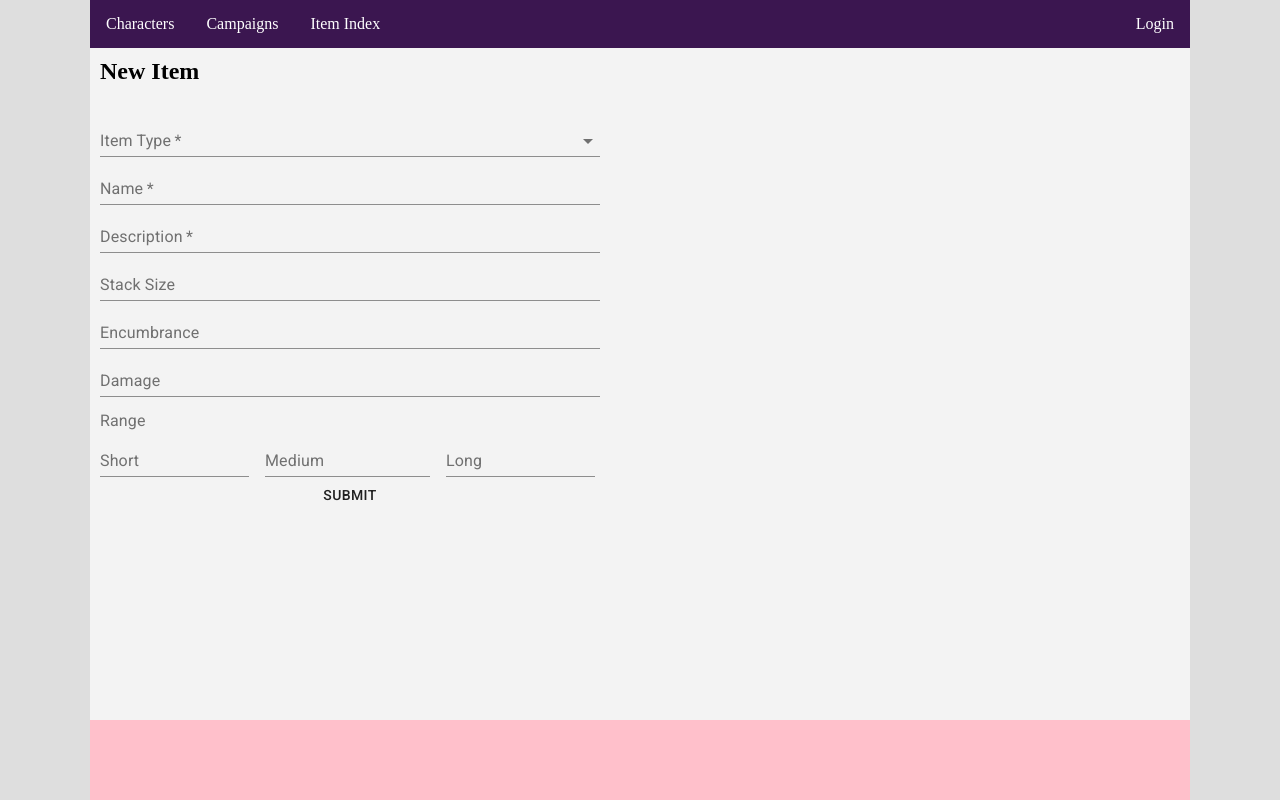
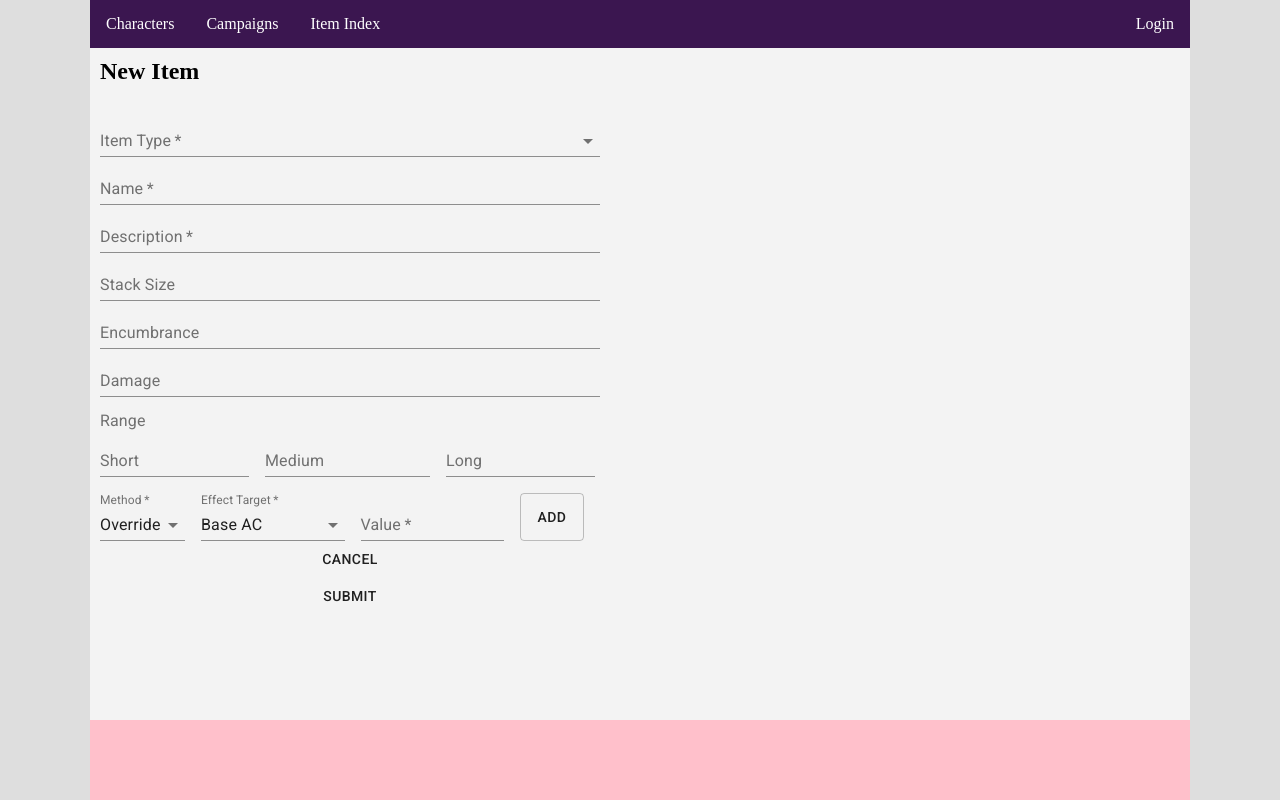
Before and after one commit to Janne555/lotfsd-frontend, a React (Create React App) app: page /newitem in a window 1280 px wide. Built offline with nearby package versions, Linux system fonts and the light colour scheme.

Commit message:
wip item creator

```diff
--- a/src/Components/ItemIndex/ItemCreator.tsx
+++ b/src/Components/ItemIndex/ItemCreator.tsx
@@ -6,7 +6,6 @@ import InputLabel from '@material-ui/core/InputLabel'
 import FormControl from '@material-ui/core/FormControl'
 import Button from '@material-ui/core/Button'
 import { isItemType } from '../../services'
-
 
 const useStyles = createUseStyles((theme: Theme) => ({
   itemCreator: {
@@ -38,6 +37,7 @@ type Props = {
 function ItemCreator({ }: Props) {
   const classes = useStyles()
   const [type, setType] = useState<Item['type']>()
+  const [showEffectAdder, setShowEffectAdder] = useState(true)
 
   function handleSubmit(e: React.FormEvent<HTMLFormElement>) {
     e.preventDefault()
@@ -85,8 +85,57 @@ function ItemCreator({ }: Props) {
             </div>
           </>
         }
-        <Button type="submit">submit</Button>
+        {showEffectAdder &&
+          <ItemEffectEditor type="armor" />
+        }
+        <Button onClick={() => setShowEffectAdder(prev => !prev)}>{showEffectAdder ? 'Cancel' : 'New Effect'}</Button>
+        <Button type="submit">Submit</Button>
       </form>
+      <form id='effectForm'></form>
+    </div>
+  )
+}
+
+type SubProps = {
+  type: Item['type']
+}
+
+const useSubStyles = createUseStyles((theme: Theme) => ({
+  effects: {
+    marginTop: '1rem',
+    display: 'grid',
+    gridTemplateColumns: 'repeat(5, auto)',
+    gridColumnGap: '1rem'
+  },
+  radio: {
+    flexDirection: 'row'
+  }
+}))
+
+function ItemEffectEditor({ type }: SubProps) {
+  const classes = useSubStyles()
+
+  return (
+    <div className={classes.effects} >
+      {/* <h3>Effects</h3> */}
+      <FormControl required>
+        <InputLabel htmlFor='method'>Method</InputLabel>
+        <Select inputProps={{ id: 'method', form: 'effectForm' }}>
+          <option value='override'>Override</option>
+          <option value='modify'>Modify</option>
+        </Select>
+      </FormControl>
+      <FormControl required>
+        <InputLabel htmlFor='effectTarget'>Effect Target</InputLabel>
+        <Select inputProps={{ id: 'effectTarget', form: 'effectForm' }}>
+          <option value='baseAC'>Base AC</option>
+          <option value='rangedAC'>Ranged AC</option>
+          <option value='withoutShieldAC'>Without Shield AC</option>
+          <option value='surprisedAC'>Surprised AC</option>
+        </Select>
+      </FormControl>
+      <TextField id='value' label='Value' type='number' required inputProps={{ form: 'effectForm' }} />
+      <Button type="submit" form='effectForm' variant="outlined">Add</Button>
     </div>
   )
 }
@@ -101,5 +150,11 @@ const foo: ItemBase = {
   encumbrance: 1
 }
 
+// const bar: ArmorEffect = {
+//   method: "modify",
+//   type: "weaponItemEffect",
+
+// }
+
 
 export default ItemCreator
```
